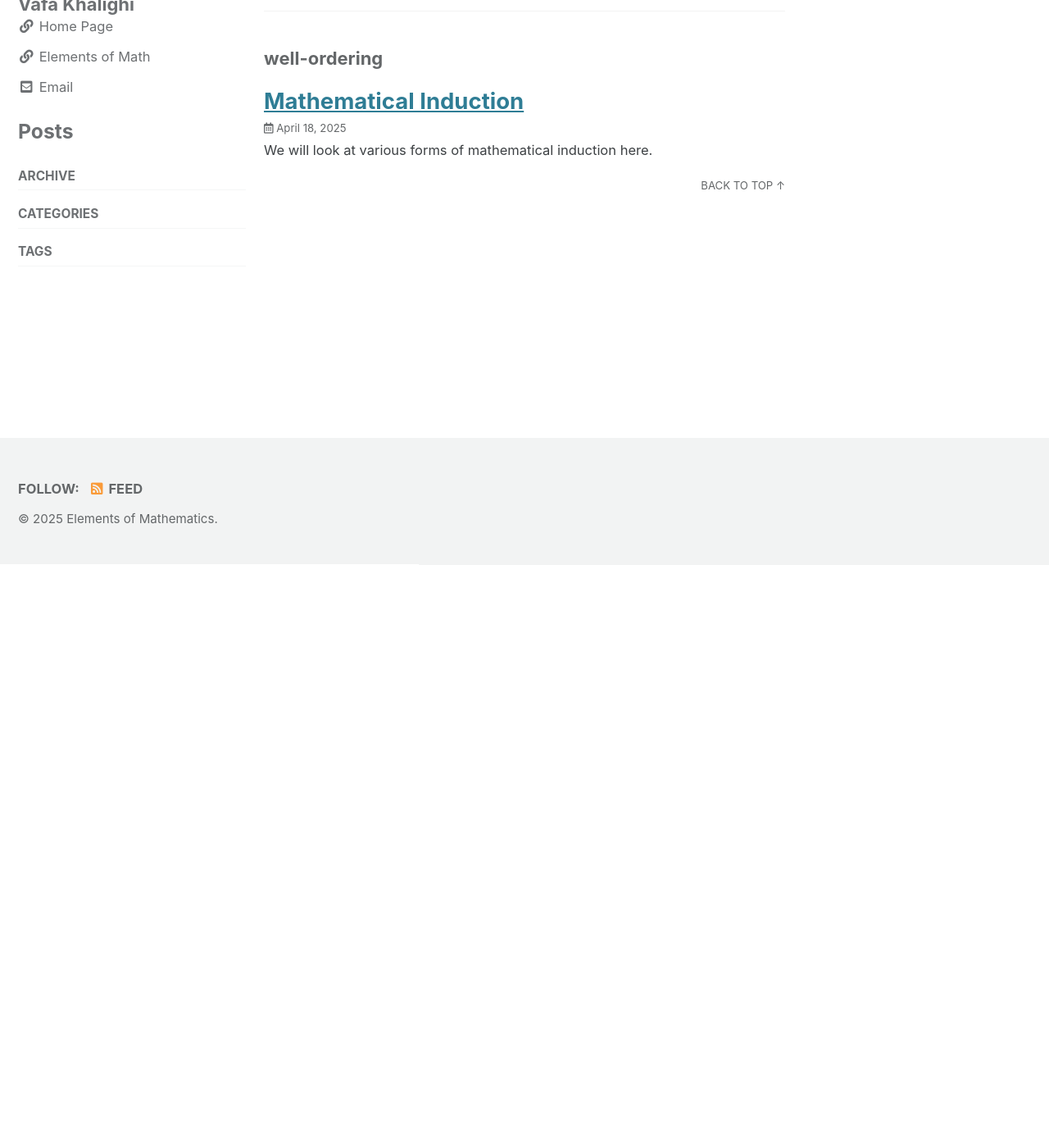
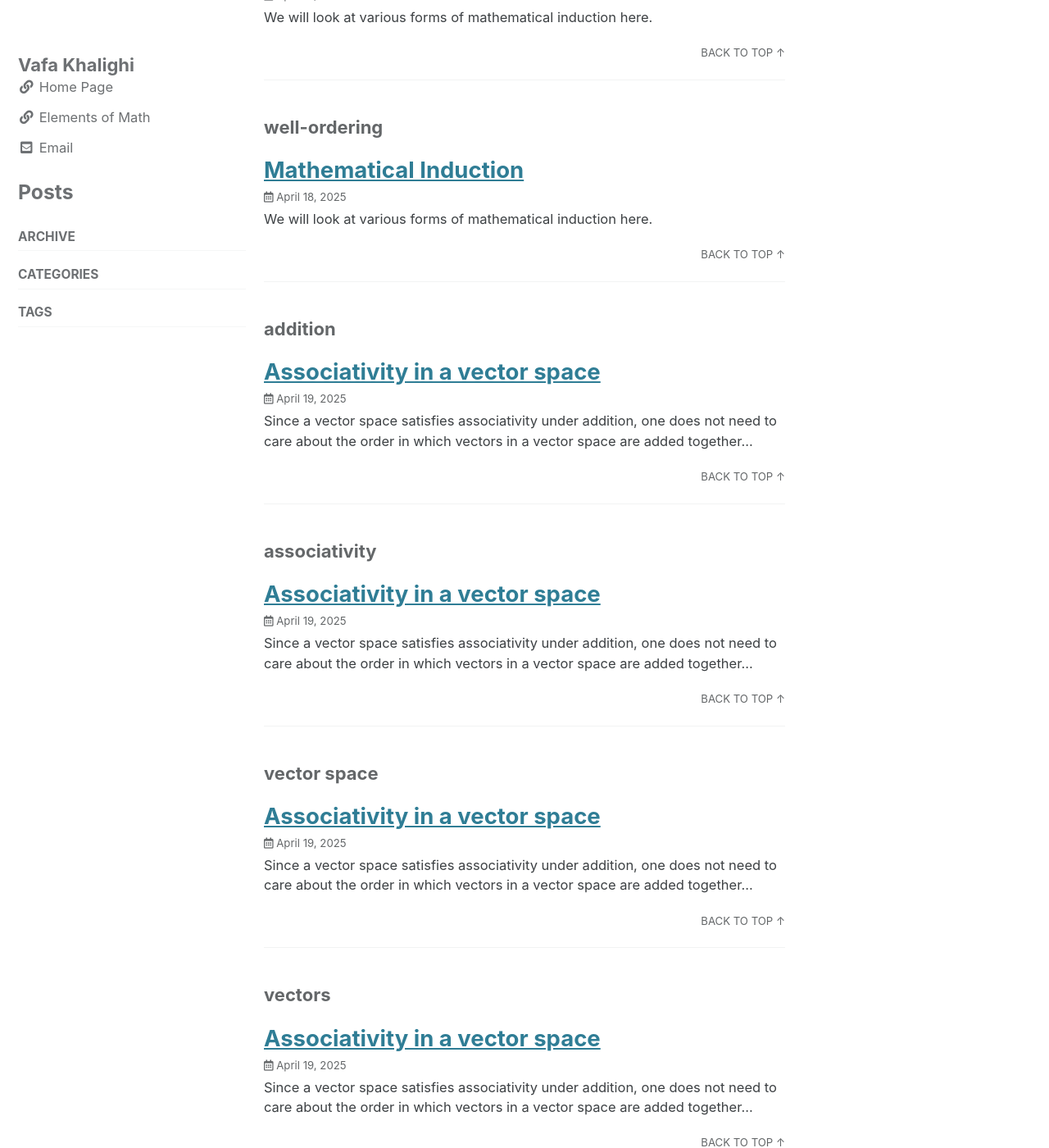
Before and after one commit to vkhalighi/maths, a Jekyll site: the page built from _pages/tags.md, in a window 1280 px wide and 1400 px high, scrolled down 711 px. Shown: the whole window at 82% size. Built offline with Jekyll 4.4.1, drawn with Linux system fonts in a browser that asks for light colours; cached includes are drawn as plain includes; some of the changed text lies outside the part shown.

```diff
--- /dev/null
+++ b/_posts/2025-04-19-associativity-in-a-vector-space.md
@@ -0,0 +1,110 @@
+---
+classes: wide
+last_modified_at: 2025-04-19
+math: true
+title: "Associativity in a vector space"
+permalink: /2025/04/19/associativity-in-a-vector-space
+categories: [Linear Algebra]
+tags: [addition, associativity, vector space, vectors]
+author_profile: true
+---
+Since a vector space satisfies associativity under addition, one does
+not need to care about the order in which vectors in a vector space are
+added together. The aim of this post is to justify this fact.
+
+Suppose that $V$ is a vector space and that $\mathbf{u}$,
+$\mathbf{v}$, and $\mathbf{w}$ are arbitrary vectors in $V$. Then the
+associativity under addition states that
+
+$$\mathbf{u}+(\mathbf{v}+\mathbf{w})=(\mathbf{u}+\mathbf{v})+\mathbf{w}.$$
+
+Since these two sums are equal, it does not really matter in which
+order these vectors are added together. As a result, we can drop
+the parentheses and simply talk about $\mathbf{u}+\mathbf{v}+
+\mathbf{w}$. We can then extend this and talk about the sum of
+arbitrary $n$ vectors $\mathbf{v}_1,\ldots,\mathbf{v}_n$ in a vector
+space. Our goal is justify that $\mathbf{v}_1+\cdots+\mathbf{v}_n$
+makes sense.
+
+We first need to define we mean by the sum
+$\mathbf{v}_1+\cdots+\mathbf{v}_n$.
+
+{% capture notice-2 %}
+**Definition (The sum of $n$ vectors in a vector space).**
+The sum $\mathbf{v}_1+\cdots+\mathbf{v}_n$ denotes the sum
+
+$$\mathbf{v}_1+(\mathbf{v}_2+(\mathbf{v}_3+\cdots+(\mathbf{v}_{n-2}+(\mathbf{v}_{n-1}+\mathbf{v}_n))\ldots).$$
+{% endcapture %}
+
+<div class="notice--success">{{ notice-2 | markdownify }}</div>
+
+**Example.** $\mathbf{v}_1+\mathbf{v}_2+\mathbf{v}_3$ denotes $\mathbf{v}_1+(\mathbf{v}_2+\mathbf{v}_3)$ and
+$\mathbf{v}_1+\mathbf{v}_2+\mathbf{v}_3+\mathbf{v}_4$ denotes $\mathbf{v}_1+(\mathbf{v}_2+(\mathbf{v}_3+\mathbf{v}_4))$.
+{: .notice--warning}
+
+Let us first prove the following Claim.
+
+{% capture notice-2 %}
+**Claim 1.** We have
+
+$$
+(\mathbf{v}_1+\cdots+\mathbf{v}_k)+\mathbf{v}_{k+1}=\mathbf{v}_1+\cdots+\mathbf{v}_{k+1}$$
+{% endcapture %}
+
+<div class="notice--info">{{ notice-2 | markdownify }}</div>
+
+We use induction on $k$. For $k=1$, Claim 1 reads $\mathbf{v}_1+\mathbf{v}_2=\mathbf{v}_1+\mathbf{v}_2$ which is clearly true.
+Let's assume that Claim 1 is true for $k$ and then prove it for
+$k+1$.
+
+$$\begin{align*}
+(\mathbf{v}_1+\cdots+\mathbf{v}_{k+1})+\mathbf{v}_{k+2}&=((\mathbf{v}_1+\cdots+\mathbf{v}_k)+\mathbf{v}_{k+1})+\mathbf{v}_{k+2}
+\\
+&=(\mathbf{v}_1+\cdots+\mathbf{v}_k)+(\mathbf{v}_{k+1}+\mathbf{v}_{k+2})\\
+&=\mathbf{v}_1+\cdots+\mathbf{v}_k+(\mathbf{v}_{k+1}+\mathbf{v}_{k+2})\\
+&=\mathbf{v}_1+\cdots+\mathbf{v}_{k+2}.
+\end{align*}$$
+
+We will use Claim 1 to justify the following Claim.
+
+{% capture notice-2 %}
+**Claim 2.**
+If $n\geq k$, then
+
+$$(\mathbf{v}_1+\cdots+\mathbf{v}_k)+(\mathbf{v}_{k+1}+\cdots+\mathbf{v}_n)=\mathbf{v}_1+\cdots+\mathbf{v}_n.$$
+{% endcapture %}
+
+<div class="notice--info">{{ notice-2 | markdownify }}</div>
+
+We use induction on $k$. For $k=1$, Claim 2 reads $\mathbf{v}_1+(\mathbf{v}_2+\cdots+\mathbf{v}_n)=\mathbf{v}_1+\cdots+\mathbf{v}_n$
+which is true by Definition. Let's assume that Claim 2 is true for $k$ and then prove it for
+$k+1$.
+
+$$\begin{align*}
+(\mathbf{v}_1+\cdots+\mathbf{v}_{k+1})+(\mathbf{v}_{k+2}+\cdots+\mathbf{v}_n)&=
+((\mathbf{v}_1+\cdots+\mathbf{v}_k)+\mathbf{v}_{k+1})+(\mathbf{v}_{k+2}+\cdots+\mathbf{v}_n)\\
+&=(\mathbf{v}_1+\cdots+\mathbf{v}_k)+(\mathbf{v}_{k+1}+(\mathbf{v}_{k+2}+\cdots+\mathbf{v}_n))\\
+&=(\mathbf{v}_1+\cdots+\mathbf{v}_k)+(\mathbf{v}_{k+1}+\cdots+\mathbf{v}_n)\\
+&=\mathbf{v}_1+\cdots+\mathbf{v}_n.
+\end{align*}$$
+
+Finally, we will use Claim 2 to justify our desired result.
+
+{% capture notice-2 %}
+**Lemma.**
+Let $\mathbf{f}(\mathbf{v}_1,\ldots,\mathbf{v}_k)$ be some sums formed from the vectors
+$\mathbf{v}_1,\ldots,\mathbf{v}_k$. Then
+
+$$\mathbf{f}(\mathbf{v}_1,\ldots,\mathbf{v}_k)=\mathbf{v}_1+\cdots+\mathbf{v}_k.$$
+{% endcapture %}
+
+<div class="notice--info">{{ notice-2 | markdownify }}</div>
+
+We use complete induction on $k$ here. Lemma for $k=1$ reads $\mathbf{f}(\mathbf{v}_1)=\mathbf{v}_1$ which is true. Let's assume that
+the statement is true for all numbers $l< k$. Then
+
+$$\begin{align*}
+\mathbf{f}(\mathbf{v}_1,\ldots,\mathbf{v}_k)&=\mathbf{g}(\mathbf{v}_1,\ldots,\mathbf{v}_l)+\mathbf{h}(\mathbf{v}_{l+1},\ldots,\mathbf{v}_k)\\
+&=(\mathbf{v}_1+\cdots+\mathbf{v}_l)+(\mathbf{v}_{l+1}+\cdots+\mathbf{v}_k)\\
+&=\mathbf{v}_1+\cdots+\mathbf{v}_k.
+\end{align*}$$
```
Also changed, not shown: _posts/2025-04-18-mathematical-induction.md (+1 -0 lines).
